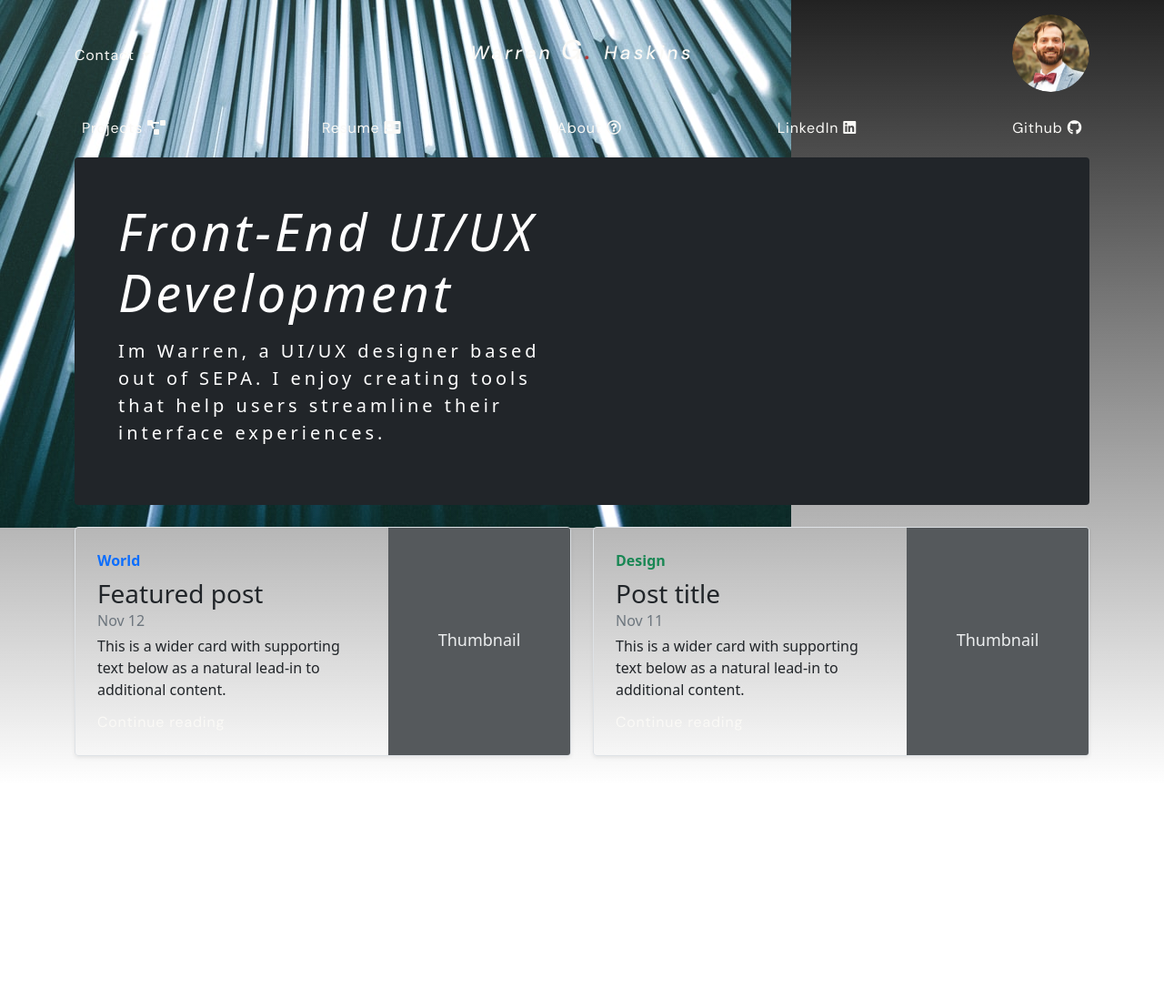
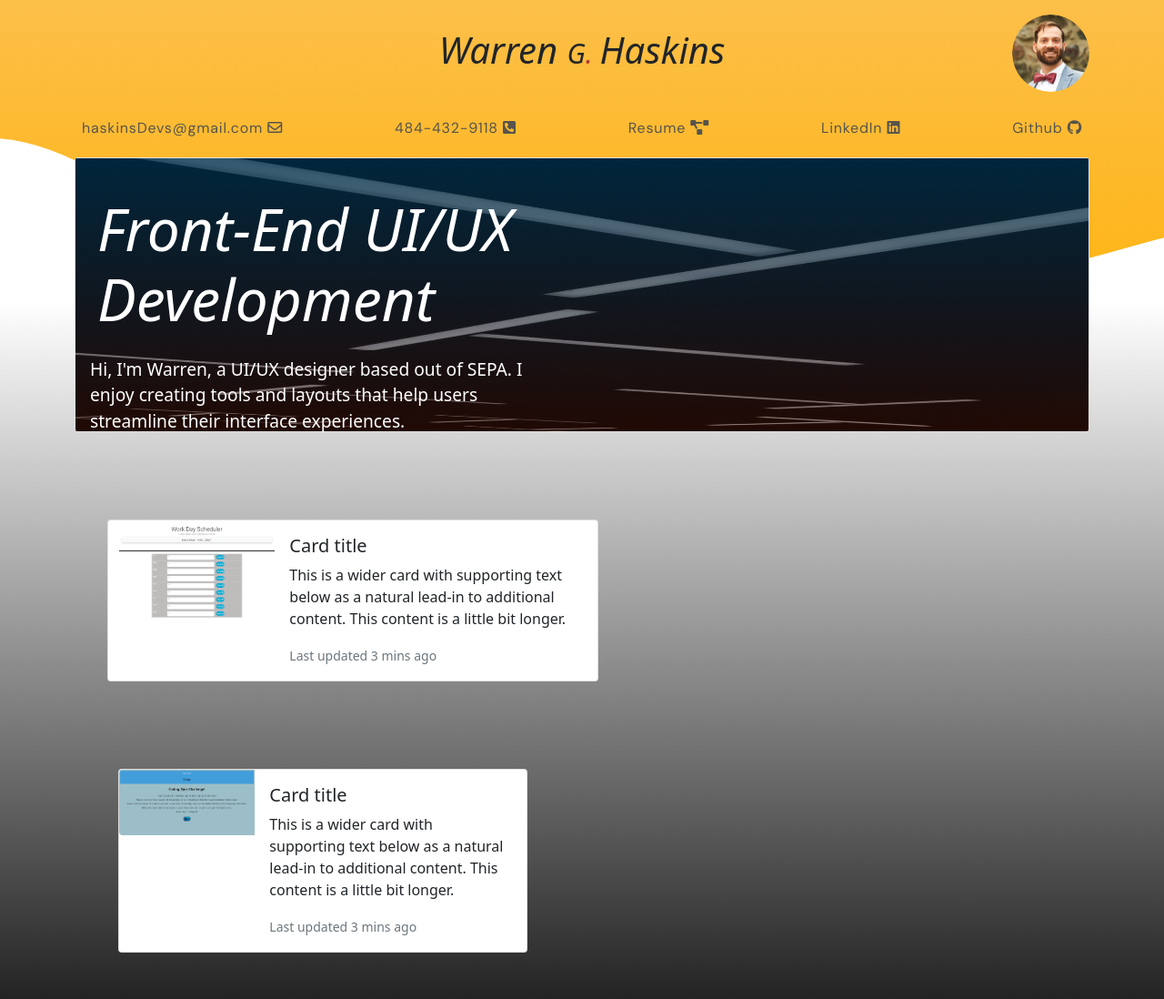
Before and after one commit to warrenhaskins1/Portfolio-Update, a plain HTML site: page index.html in a window 1280 px wide. Shown: the whole page at 91% size. Before the commit the page ends 863 px from the top, so only its background shows below. Drawn offline with nearby package versions, Linux system fonts and the light colour scheme.

Commit message:
added img

```diff
--- a/assets/css/style.css
+++ b/assets/css/style.css
@@ -3,9 +3,7 @@ font-family: 'Roboto', sans-serif;
 font-family: 'Roboto Mono', monospace; */
 /* background-color: #FCBF49; */
 body {
-  background: linear-gradient(to bottom, rgb(34, 34, 34) 0%, rgba(121, 230, 240, 0) 100%), url("../images/heroBG.png");
-  background-blend-mode: screen;
-
+  background: linear-gradient(to top, rgb(34, 34, 34) 0%, rgba(121, 230, 240, 0) 70%), url(../images/wave2.svg);
   height: 100%;
   margin: 0;
   background-repeat: no-repeat;
@@ -26,13 +24,14 @@ body {
   }
 }
 
-.name {
-  font-size: 1.3rem;
+/* .name {
+  font-size: 2rem;
   font-family: 'DM Sans', sans-serif;
   letter-spacing: 0.2rem;
   font-style: oblique;
-  color: #faf9f6;
-}
+  color: #3f3d39;
+  text-decoration: underline;
+} */
 
 .midInit {
   font-size: 30px;
@@ -43,7 +42,7 @@ body {
 }
 
 a {
-  color: #faf9f6;
+  color: #57544c;
 }
 
 a:link {
@@ -54,12 +53,41 @@ a:link {
 
 a:hover {
   transition: all .2s ease-in-out;
-  transform: scale(1.5);
-  background: -webkit-linear-gradient(#eee, rgb(110, 110, 110));
+  transform: scale(1.2);
+  background: -webkit-linear-gradient(rgb(0, 0, 0), rgba(2, 31, 59, 0.979));
   -webkit-background-clip: text;
   -webkit-text-fill-color: transparent;
 }
 
-.hero-title {
-  letter-spacing: 0.25rem;
+
+.img-gradient{
+  position:relative;
+
 }
+
+
+/*
+#002f4b,#dc4225
+Convert HEX to RGBA - http://hex2rgba.devoth.com/
+*/
+.img-gradient:after {
+  content:'';
+  position:absolute;
+  left:0; top:0;
+  width:100%; height:100%;
+  display:inline-block;
+  background: -moz-linear-gradient(top, rgba(0,47,75,0.5) 0%, rgba(87, 22, 9, 0.5) 100%); /* FF3.6+ */
+  background: -webkit-gradient(linear, left top, left bottom, color-stop(0%,rgba(220, 66, 37, 0.5)), color-stop(100%,rgba(0,47,75,0.5))); /* Chrome,Safari4+ */
+  background: -webkit-linear-gradient(top, rgba(0,47,75,0.5) 0%,rgba(90, 20, 6, 0.5) 100%); /* Chrome10+,Safari5.1+ */
+  background: -o-linear-gradient(top, rgba(0,47,75,0.5) 0%,rgba(92, 24, 11, 0.5) 100%); /* Opera 11.10+ */
+  background: -ms-linear-gradient(top, rgba(0,47,75,0.5) 0%,rgba(65, 18, 8, 0.5) 100%); /* IE10+ */
+  background: linear-gradient(to bottom, rgba(0,47,75,0.8) 0%,rgba(63, 17, 7, 0.5) 100%); /* W3C */
+  filter: progid:DXImageTransform.Microsoft.gradient( startColorstr='#002f4b', endColorstr='#00000000',GradientType=0 ); /* IE6-9 */
+}
+.front {
+  z-index: 1;
+}
+
+.front p {
+  font-size: 1.2rem;
+}
--- a/index.html
+++ b/index.html
@@ -13,7 +13,8 @@
       integrity="sha384-1BmE4kWBq78iYhFldvKuhfTAU6auU8tT94WrHftjDbrCEXSU1oBoqyl2QvZ6jIW3" crossorigin="anonymous">
     <link rel="preconnect" href="https://fonts.googleapis.com">
     <link rel="preconnect" href="https://fonts.gstatic.com" crossorigin>
-    <link rel="stylesheet" href="https://pro.fontawesome.com/releases/v5.10.0/css/all.css" integrity="sha384-AYmEC3Yw5cVb3ZcuHtOA93w35dYTsvhLPVnYs9eStHfGJvOvKxVfELGroGkvsg+p" crossorigin="anonymous"/>
+    <link rel="stylesheet" href="https://pro.fontawesome.com/releases/v5.10.0/css/all.css"
+      integrity="sha384-AYmEC3Yw5cVb3ZcuHtOA93w35dYTsvhLPVnYs9eStHfGJvOvKxVfELGroGkvsg+p" crossorigin="anonymous" />
     <link
       href="https://fonts.googleapis.com/css2?family=DM+Sans:ital,wght@0,400;0,500;0,700;1,400;1,500;1,700&family=Roboto+Mono:ital@0;1&family=Roboto:wght@300;400;500;700&display=swap"
       rel="stylesheet">
@@ -24,62 +25,77 @@
   <body>
     <div class="container">
       <header class="blog-header py-3">
+
         <div class="row flex-nowrap justify-content-between align-items-center">
           <div class="col-4 pt-1">
             <!--put contact info here dropdown-->
-            <div class="dropdown">
-              <a class=" dropdown-toggle link" href="#" id="navbarDarkDropdownMenuLink" role="button"
-                data-bs-toggle="dropdown" aria-expanded="false">
-                Contact
-              </a>
-              <ul class="dropdown-menu dropdown-menu-dark" aria-labelledby="dropdownMenuButton2">
-
-                <li><a class="dropdown-item" href="mailto:haskinsDevs@gmail.com">Email: haskinsDevs@gmail.com</a></li>
-                <li>
-                  <hr class="dropdown-divider">
-                </li>
-                <li><a class="dropdown-item" href="">Phone: 555-555-1234</a></li>
 
 
-              </ul>
-            </div>
           </div>
           <div class="col-4 text-center">
             <!--Name here-->
-            <h5 class="name">Warren <span class="midInit">G<span class="dot">.</span> </span>Haskins</h5>
+            <h1 class="name fst-italic">Warren <span class="midInit">G<span class="dot">.</span> </span>Haskins</h5>
           </div>
           <div class="col-4 d-flex justify-content-end align-items-center">
             <!--put icons for linkedin/github here-->
 
-            <img src="./assets/images/108-melod.png" alt="mdo" width="85" height="85"
-              class="rounded-circle d-block">
+            <img src="./assets/images/108-melod.png" alt="mdo" width="85" height="85" class="rounded-circle float-end">
 
           </div>
         </div>
       </header>
       <div class="nav-scroller py-1 mb-2">
         <nav class="nav d-flex justify-content-between">
-          <a class="p-2 link" href="#">Projects <i class="fas fa-project-diagram"></i></a>
-          <a class="p-2 link" href="#">Resume <i class="fas fa-address-card"></i></a>
-          <a class="p-2 link" href="#">About <i class="far fa-question-circle"></i></a>
-          <a class="p-2 link" href="#">LinkedIn <i class="fab fa-linkedin"></i></a>
-          <a class="p-2 link" href="#">Github <i class="fab fa-github"></i></a>
+          <a class="p-2 link" href="mailto:haskinsDevs@gmail.com">haskinsDevs@gmail.com <i class="far fa-envelope"></i></a>
+          <a class="p-2 link" href="tel:484-432-9118">484-432-9118 <i class="fas fa-phone-square-alt"></i></a>
+          <a class="p-2 link" href="#">Resume <i class="fas fa-project-diagram"></i></a>
+
+
+          <a class="p-2 link" href="#https://www.linkedin.com/in/warren-haskins-a726b2222/">LinkedIn <i
+              class="fab fa-linkedin"></i></a>
+          <a class="p-2 link" href="https://github.com/warrenhaskins1">Github <i class="fab fa-github"></i></a>
         </nav>
       </div>
     </div>
 
     <main class="container">
-      <div class="p-4 p-md-5 mb-4 text-white rounded bg-dark hero-title img-fluid">
-        <div class="col-md-6 px-0 ">
-
+      <!-- <div class="p-4 p-md-5 mb-4 text-white rounded bg-dark hero-title card">
+        <img src="assets/images/heroBG.png" alt="tech-bg">
+        <div class="col-md-6 px-0 card-img-overlay">
           <h1 class="display-4 fst-italic">Front-End UI/UX Development</h1>
-          <p class="lead my-3">Im Warren, a UI/UX designer based out of SEPA. I enjoy creating tools that help users streamline their interface experiences.</p>
+          <p class="lead my-3">Im Warren, a UI/UX designer based out of SEPA. I enjoy creating tools that help users
+            streamline their interface experiences.
+          </p>
+          <p class="lead mb-0"></p>
+        </div>
+      </div> -->
+      <div class="card mb-5 img-gradient">
+        <img src="./assets/images/hero2.jpg" class="card-img" height="300px;"alt="...">
+        <div class="col-md-6 px-0 card-img-overlay front">
+          <h1 class="display-3 fst-italic text-white m-4">Front-End UI/UX Development</h1>
+          <p class="lead m-3 text-white">Hi, I'm Warren, a UI/UX designer based out of SEPA. I enjoy creating tools and layouts that help users
+            streamline their interface experiences.
+          </p>
           <p class="lead mb-0"></p>
         </div>
       </div>
 
       <div class="row mb-2">
-        <div class="col-md-6">
+        <div class="card m-5" style="max-width: 540px;">
+          <div class="row g-0">
+            <div class="col-md-4">
+              <img src="./assets/images/schedulerScreenshot.png" width="100%" class="img-fluid rounded-start " alt="...">
+            </div>
+            <div class="col-md-8">
+              <div class="card-body">
+                <h5 class="card-title">Card title</h5>
+                <p class="card-text">This is a wider card with supporting text below as a natural lead-in to additional content. This content is a little bit longer.</p>
+                <p class="card-text"><small class="text-muted">Last updated 3 mins ago</small></p>
+              </div>
+            </div>
+          </div>
+        </div>
+        <!-- <div class="col-md-6">
           <div class="row g-0 border rounded overflow-hidden flex-md-row mb-4 shadow-sm h-md-250 position-relative">
             <div class="col p-4 d-flex flex-column position-static">
               <strong class="d-inline-block mb-2 text-primary">World</strong>
@@ -99,9 +115,23 @@
 
             </div>
           </div>
-        </div>
+        </div> -->
         <div class="col-md-6">
-          <div class="row g-0 border rounded overflow-hidden flex-md-row mb-4 shadow-sm h-md-250 position-relative">
+          <div class="card m-5" style="max-width: 540px;">
+            <div class="row g-0">
+              <div class="col-md-4">
+                <img src="./assets/images/screenshotCQ.png" class="img-fluid rounded-start" alt="...">
+              </div>
+              <div class="col-md-8">
+                <div class="card-body">
+                  <h5 class="card-title">Card title</h5>
+                  <p class="card-text">This is a wider card with supporting text below as a natural lead-in to additional content. This content is a little bit longer.</p>
+                  <p class="card-text"><small class="text-muted">Last updated 3 mins ago</small></p>
+                </div>
+              </div>
+            </div>
+          </div>
+          <!-- <div class="row g-0 border rounded overflow-hidden flex-md-row mb-4 shadow-sm h-md-250 position-relative">
             <div class="col p-4 d-flex flex-column position-static">
               <strong class="d-inline-block mb-2 text-success">Design</strong>
               <h3 class="mb-0">Post title</h3>
@@ -119,7 +149,7 @@
               </svg>
 
             </div>
-          </div>
+          </div> -->
         </div>
       </div>
 
```
Also changed, not shown: assets/images/hero2.jpg (added), assets/images/schedulerScreenshot.png (added), assets/images/screenshotCQ.png (added), assets/images/wave2.svg (added), assets/images/wave3.svg (added).
